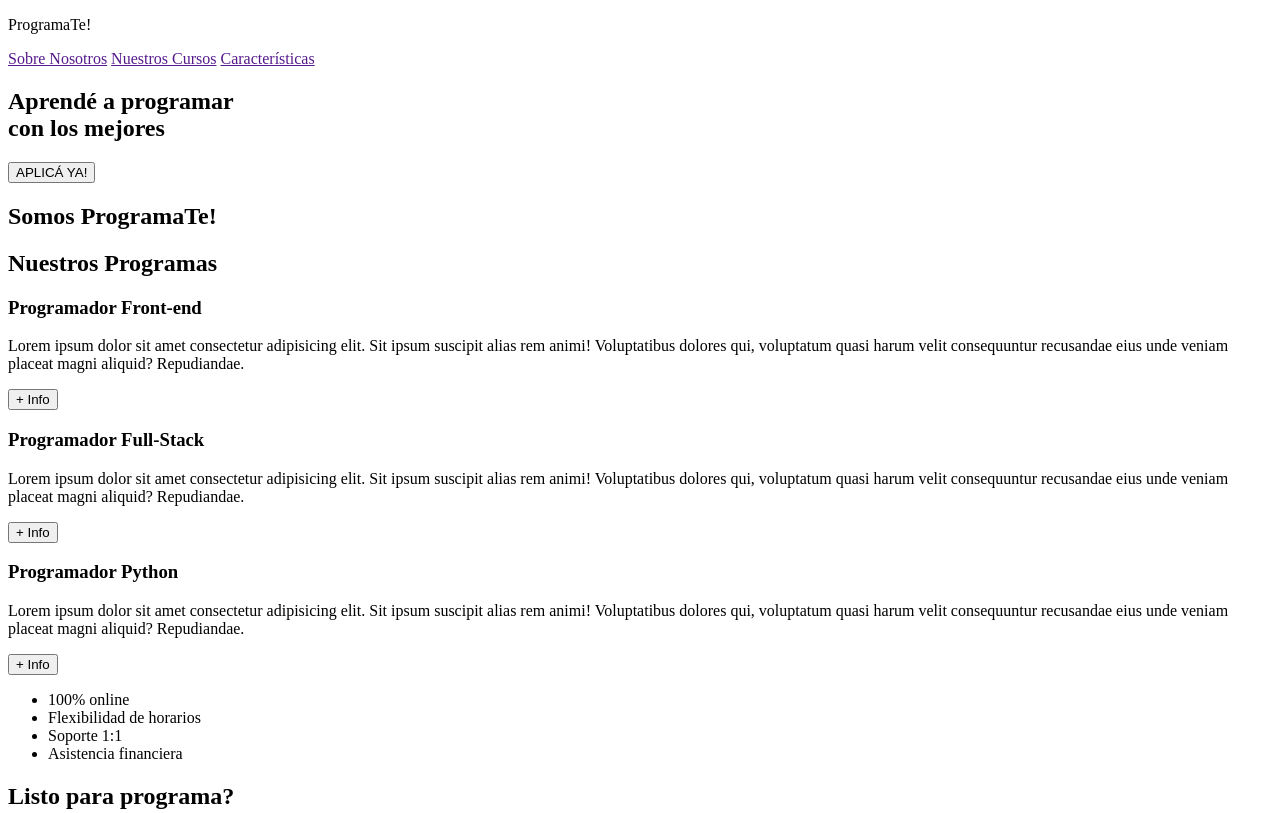
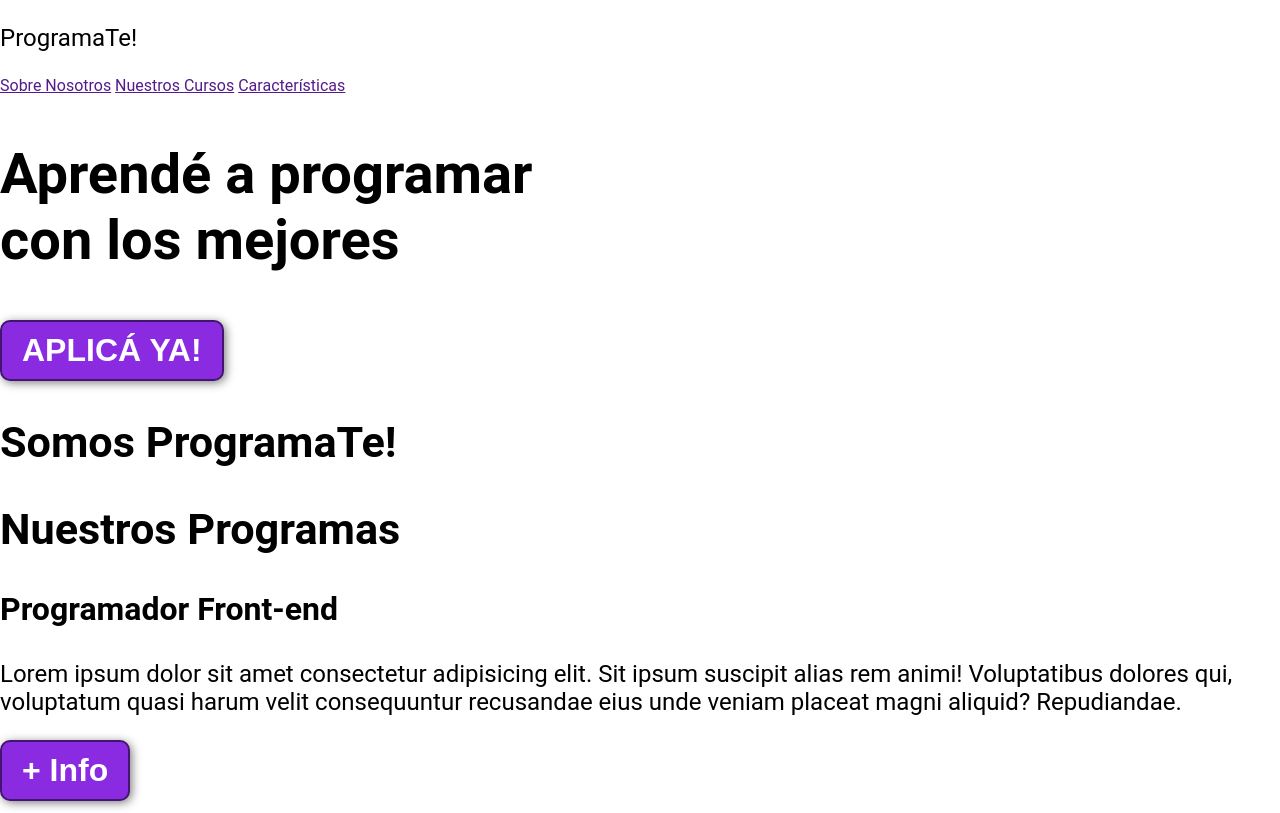
Before and after one commit to tinecve/ejercicio-web-1, a plain HTML site: page index.html in a window 1280 px wide. Shown: the top 813 px of the page. Drawn offline with Linux system fonts and the light colour scheme.

Commit message:
estilos defecto

```diff
--- a/index.css
+++ b/index.css
@@ -1,3 +1,30 @@
+*{
+    box-sizing: border-box;
+}
+
 body {
+    font-family: 'Roboto', sans-serif;
+    margin: 0;
+}
 
+h1 { font-size: 3.5em;}
+h2 { font-size: 2.7em;}
+h3 { font-size: 2em;}
+p { font-size: 1.5em;}
+ul { list-style: none;}
+li { font-size: 1.25em;}
+
+button {
+    font-size: 2em;
+    font-weight: bold;
+    padding: 10px 20px;
+    border-radius: 10px;
+    border: 2px solid rgba(0, 0, 0, 0.5);
+    box-shadow: 2px 2px 10px rgba(0, 0, 0, 0.5);
+    color: white;
+    background-color: blueviolet;
 }
+
+button:hover{
+    background-color: rgb(101, 33, 165);
+}
```
